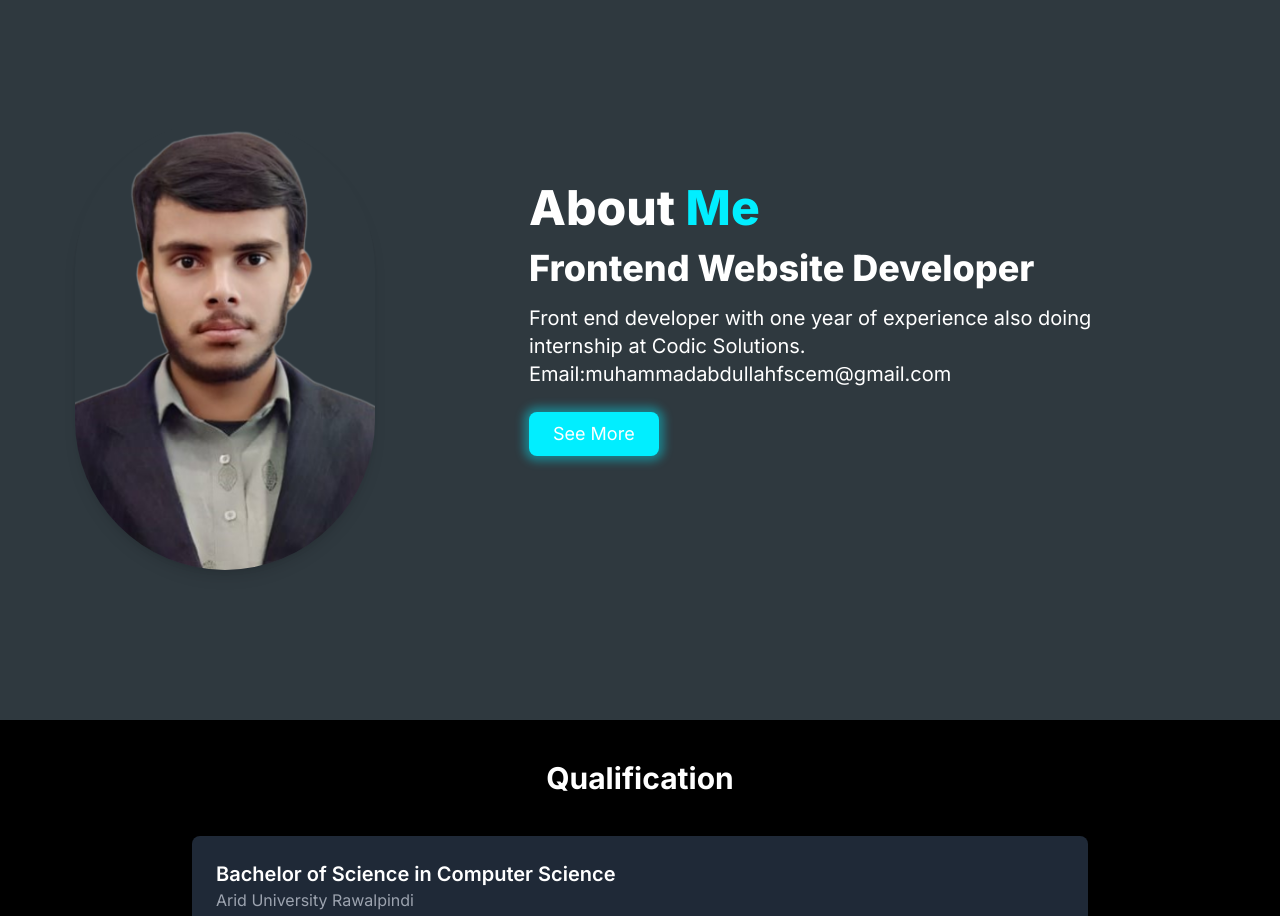
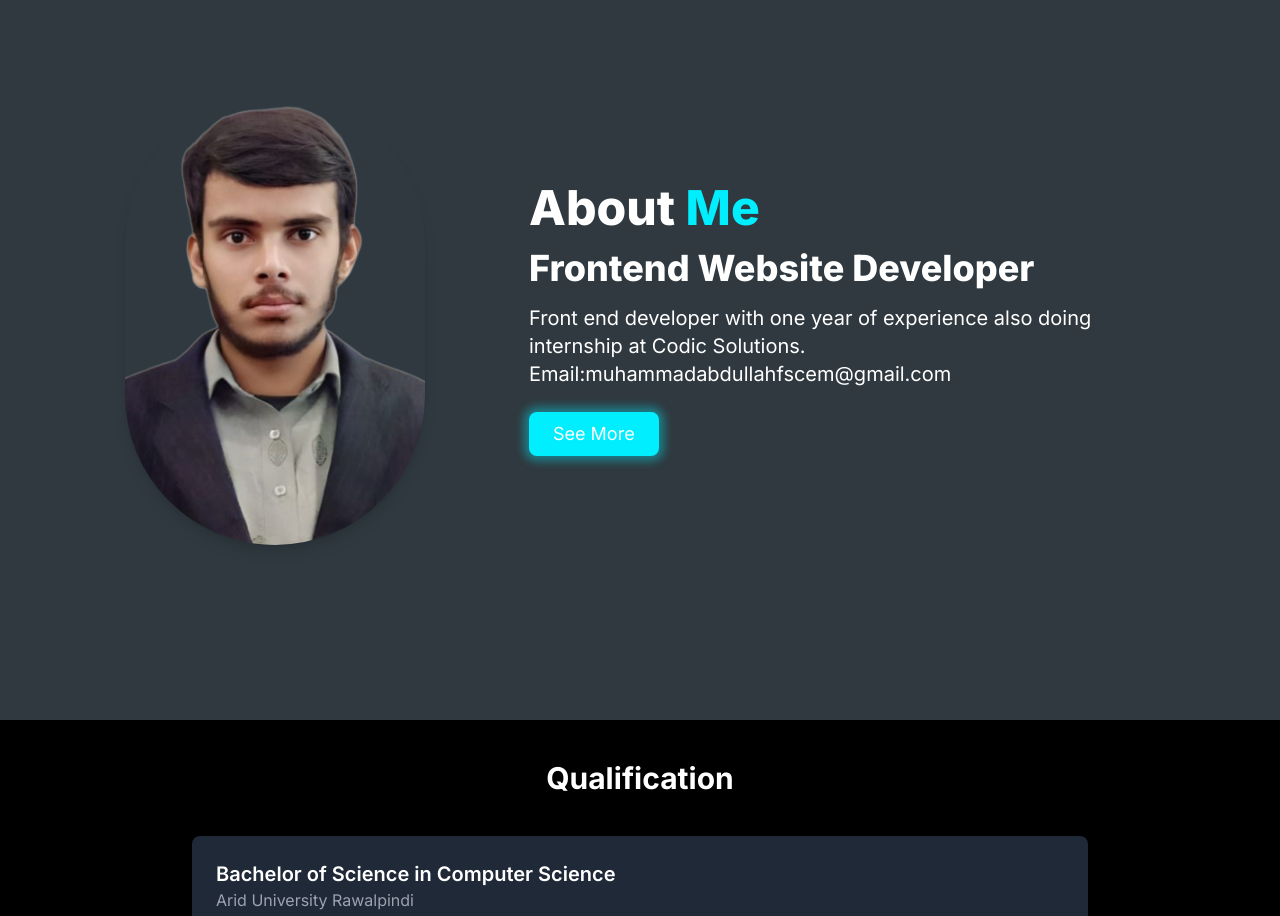
Before and after one commit to Abdullah786346/abdullah, a Next.js app: page / in a window 1280 px wide. Shown: the part 880-1796 px from the top of the page. Built offline with nearby package versions, Linux system fonts and the light colour scheme.

Commit message:
Update AboutUs.tsx

```diff
--- a/components/PortfolioTemplate-text-5/AboutUs.tsx
+++ b/components/PortfolioTemplate-text-5/AboutUs.tsx
@@ -35,13 +35,15 @@ export default function AboutMeSection() {
     <div
       className={`relative min-h-screen flex ${
         isSmallScreen
-          ? "flex-col items-center text-center pt-12"
+          ? "flex-col items-center justify-center text-center pt-12"
           : "flex-row items-center justify-center"
       } bg-[#2F393F]`}
     >
       {/* Image section */}
       <div
-        className={`relative ${isSmallScreen ? "w-3/4 h-auto mb-8 mx-auto" : "w-[400px] h-[400px] mr-[30px]"}`}
+        className={`relative flex justify-center items-center ${
+          isSmallScreen ? "w-full h-auto mb-8" : "w-[400px] h-[400px] mr-[30px]"
+        }`}
       >
         <Image
           src="/assets/circle.png"
```
